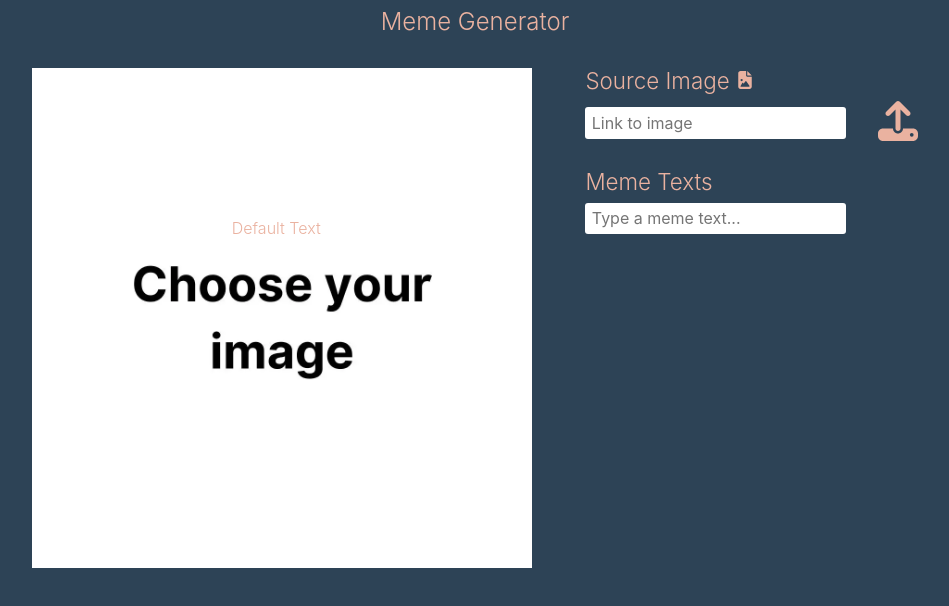
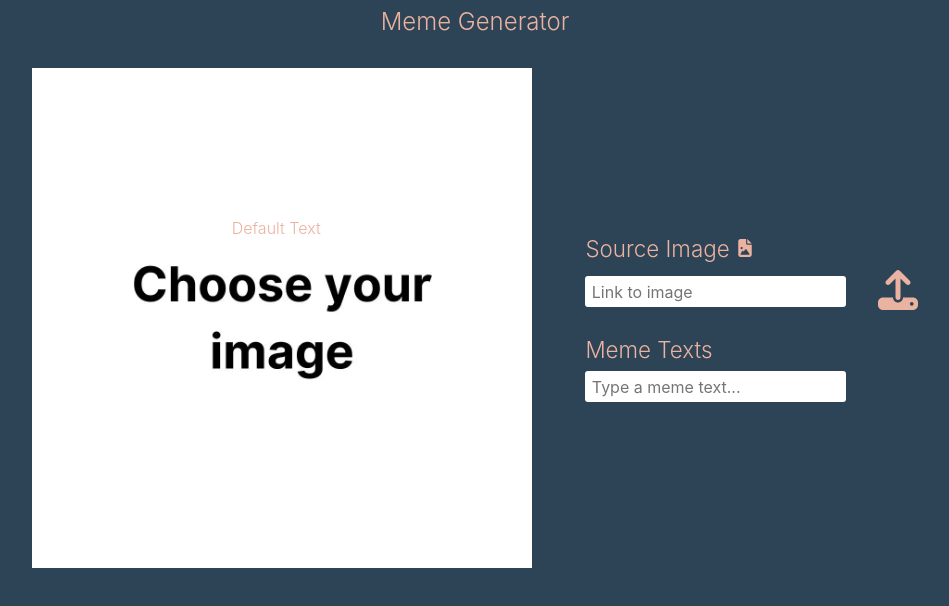
Before and after one commit to uabdirasul/meme-generator, a React (Vite) app: page / in a window 1280 px wide. Shown: the top 606 px of the page, without its empty margins (165-1114 px from the left). Built offline with nearby package versions, Linux system fonts and the light colour scheme.

Commit message:
add display flex to meme info

```diff
--- a/src/scss/components/_meme-generator.scss
+++ b/src/scss/components/_meme-generator.scss
@@ -4,4 +4,10 @@
 .meme {
   display: flex;
   justify-content: space-around;
+
+  .meme__info {
+    display: flex;
+    flex-direction: column;
+    justify-content: center;
+  }
 }
```
